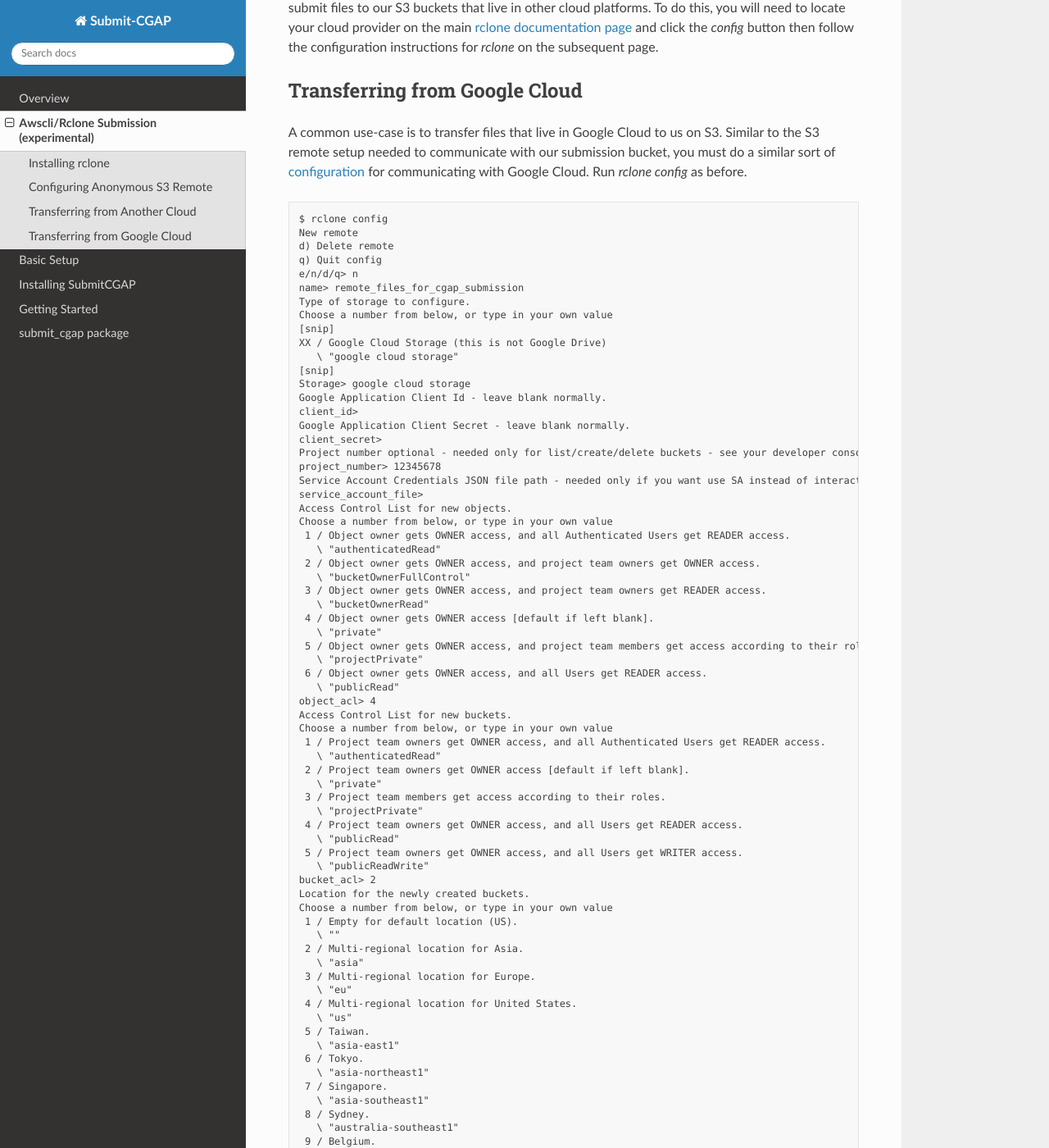
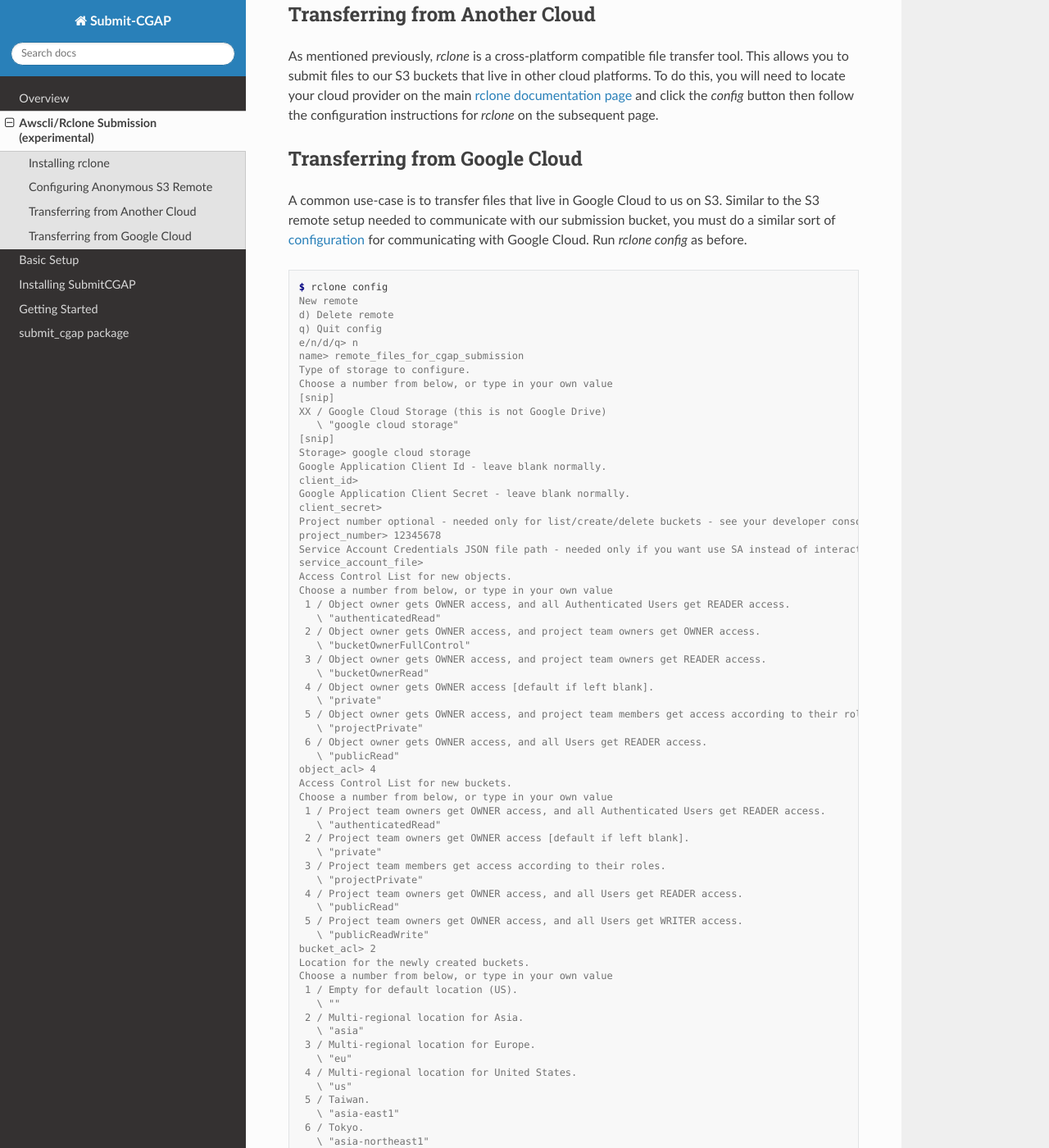
Before and after one commit to smaht-dac/submitr, a Sphinx documentation site: the page built from docs/source/rclone.rst, in a window 1280 px wide and 1400 px high, scrolled down 4797 px. Shown: the whole window at 82% size. Built offline with Sphinx 7.4.7 and the Read the Docs theme 2.0.0, drawn with Linux system fonts in a browser that asks for light colours; some of the changed text lies outside the part shown.

Commit message:
fix newlines, console arg for code block

```diff
--- a/docs/source/rclone.rst
+++ b/docs/source/rclone.rst
@@ -22,7 +22,7 @@
 download button that corresponds to the operating system you are running. Once installed
 you should see the `rclone` command in your path.
 
-.. code-block::
+.. code-block:: console
 
     $ which rclone
 
@@ -46,7 +46,7 @@
 to our buckets, though that can be arranged if it is preferred.
 
 
-.. code-block::
+.. code-block:: console
 
     $ rclone configure
     No remotes found, make a new one?
@@ -244,6 +244,7 @@
     d) Delete this remote
     y/e/d> y
 
+
 If successful you should be able to transfer files from the local machine or your private
 s3 buckets into our submission bucket. If we have not told you the bucket name to submit
 to, please reach out to us at `cgap-support@hms-dbmi.atlassian.net <mailto:cgap-support@hms-dbmi.atlassian.net>`_.
@@ -253,15 +254,18 @@
 and submitting it to our S3 bucket. Please denote a sensible case ID to use as a folder
 prefix for the current submission. Transfer the spreadsheet with:
 
-.. code-block::
+.. code-block:: console
 
     $ rclone copy ~/Documents/submit_cgap/case0001/case0001_accessioning.xls cgap_s3_submission:cgap-submission-bucket/case0001/case0001_accessioning.xls
 
+
 If successful, continue by transferring the raw files into the submission bucket.
 
-.. code-block::
+.. code-block:: console
+
     $ rclone copy cgap_s3_submission:your-private-s3-bucket/fastq1.fastq.gz cgap_s3_submission:cgap-submission-bucket/case0001/fastq1.fastq.gz
     $ rclone copy cgap_s3_submission:your-private-s3-bucket/fastq2.fastq.gz cgap_s3_submission:cgap-submission-bucket/case0001/fastq2.fastq.gz
+
 
 If you are not using AWS S3 as your storage provider, see the following instructions.
 
@@ -286,7 +290,7 @@
 `configuration <https://rclone.org/googlecloudstorage/>`_
 for communicating with Google Cloud. Run `rclone config` as before.
 
-.. code-block::
+.. code-block:: console
 
     $ rclone config
     New remote
@@ -409,14 +413,16 @@
     d) Delete this remote
     y/e/d> y
 
+
 After the Google Cloud connection is configured, you should be able to combine them
 to submit your submission files directly.
 
-.. code-block::
+.. code-block:: console
 
     $ rclone copy remote_files_for_cgap_submission:your-private-gcloud-bucket/fastq1.fastq.gz cgap_s3_submission:cgap-submission-bucket/case0001/fastq1.fastq.gz
     $ rclone copy remote_files_for_cgap_submission:your-private-gcloud-bucket/fastq2.fastq.gz cgap_s3_submission:cgap-submission-bucket/case0001/fastq2.fastq.gz
 
+
 These transfers may take some significant time but should still be faster than if
 downloading to the local machine. Once complete please notify one of our data wranglers
 who will verify the submission was successful and finalize the process on our end.
```
